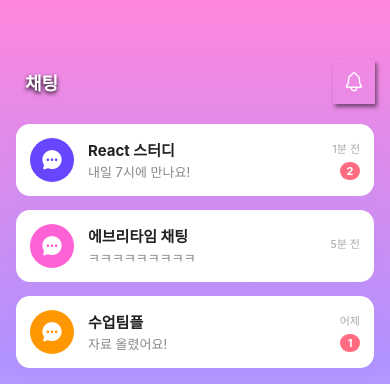
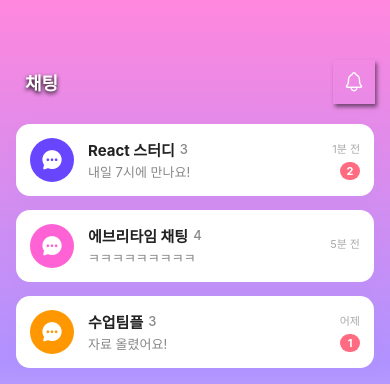
Before and after one commit to simjjjj/UNIMEET, a React Native app: screen /Chat in a window 390 px wide. Shown: the top 384 px of the page. Built offline with nearby package versions, Linux system fonts and the light colour scheme.

Commit message:
채팅방 타이틀 옆 멤버 수 추가

```diff
--- a/Screens/Chat/Chat.tsx
+++ b/Screens/Chat/Chat.tsx
@@ -12,33 +12,6 @@ import Header from '../../navigation/Header';
 const handleNotificationPress = () => {
   alert('채팅에서 알림을 눌렀습니다!');
 };
-
-const dummyRooms = [
-  {
-    id: 1,
-    name: 'React 스터디',
-    lastMessage: '내일 7시에 만나요!',
-    lastTime: '1분 전',
-    unread: 2,
-    profileColor: '#6846FF',
-  },
-  {
-    id: 2,
-    name: '에브리타임 채팅',
-    lastMessage: 'ㅋㅋㅋㅋㅋㅋㅋㅋㅋ',
-    lastTime: '5분 전',
-    unread: 0,
-    profileColor: '#FF62D5',
-  },
-  {
-    id: 3,
-    name: '수업팀플',
-    lastMessage: '자료 올렸어요!',
-    lastTime: '어제',
-    unread: 1,
-    profileColor: '#FF9800',
-  },
-];
 
 const Chat: React.FC = () => {
 
@@ -58,7 +31,7 @@ const Chat: React.FC = () => {
         />
 
       <ScrollView contentContainerStyle={styles.content}>
-        {dummyRooms.map(room => (
+        {chats.map(room => (
           <TouchableOpacity
             key={room.id}
             style={styles.roomCard}
@@ -69,7 +42,12 @@ const Chat: React.FC = () => {
               <Ionicons name="chatbubble-ellipses" size={22} color="#fff" />
             </View>
             <View style={styles.roomInfo}>
-              <Text style={styles.roomName}>{room.name}</Text>
+              <View style={{ flexDirection: 'row', alignItems: 'center' }}>
+                <Text style={styles.roomName}>{room.name}</Text>
+                <Text style={styles.memberCountText}>
+                  {room.memberCount}
+                </Text>
+              </View>
               <Text style={styles.lastMessage} numberOfLines={1}>
                 {room.lastMessage}
               </Text>
@@ -82,8 +60,8 @@ const Chat: React.FC = () => {
                 </View>
               )}
             </View>
-          </TouchableOpacity>
-        ))}
+        </TouchableOpacity>
+      ))}
       </ScrollView>
     </GradientScreen>
   );
@@ -191,6 +169,13 @@ const styles = StyleSheet.create({
     fontWeight: 'bold',
     fontSize: 11,
   },
+  memberCountText: {
+    fontSize: 13,
+    color: '#888',
+    marginLeft: 5,
+    marginBottom: 4,
+    fontWeight: '500',
+  }
 });
 
 export default Chat;
--- a/Screens/Chat/ChatRoom.tsx
+++ b/Screens/Chat/ChatRoom.tsx
@@ -79,9 +79,14 @@ const ChatRoom: React.FC = () => {
           </TouchableOpacity>
         </View>
         <View style={styles.titleBox}>
-          <Text style={styles.title} numberOfLines={1}>
-            {room?.name || '채팅방'}
-          </Text>
+          <View style={{ flexDirection: 'row', alignItems: 'center', justifyContent: 'center' }}>
+            <Text style={styles.title} numberOfLines={1}>
+              {room?.name || '채팅방'}
+            </Text>
+            <Text style={styles.memberCount}>
+              {room ? `${room.memberCount}` : ''}
+            </Text>
+          </View>
         </View>
         <View style={styles.rightIcons}>
           <TouchableOpacity style={styles.iconBtn} onPress={() => alert('검색')}>
@@ -383,6 +388,12 @@ const styles = StyleSheet.create({
     color: '#6846FF',
     fontWeight: 'bold',
   },
+  memberCount: {
+    fontSize: 16,
+    color: '#eee',
+    marginLeft: 6,
+    fontWeight: 'bold',
+  },
 });
 
 export default ChatRoom;
--- a/store/chatsSlice.tsx
+++ b/store/chatsSlice.tsx
@@ -7,6 +7,7 @@ export interface ChatRoom {
   lastTime: string;
   unread: number;
   profileColor: string;
+  memberCount: number;
 }
 
 const initialState: ChatRoom[] = [
@@ -17,6 +18,7 @@ const initialState: ChatRoom[] = [
     lastTime: '1분 전',
     unread: 2,
     profileColor: '#6846FF',
+    memberCount: 3,
   },
   {
     id: 2,
@@ -25,6 +27,7 @@ const initialState: ChatRoom[] = [
     lastTime: '5분 전',
     unread: 0,
     profileColor: '#FF62D5',
+    memberCount: 4,
   },
   {
     id: 3,
@@ -33,6 +36,7 @@ const initialState: ChatRoom[] = [
     lastTime: '어제',
     unread: 1,
     profileColor: '#FF9800',
+    memberCount: 3,
   },
 ];
 
```
